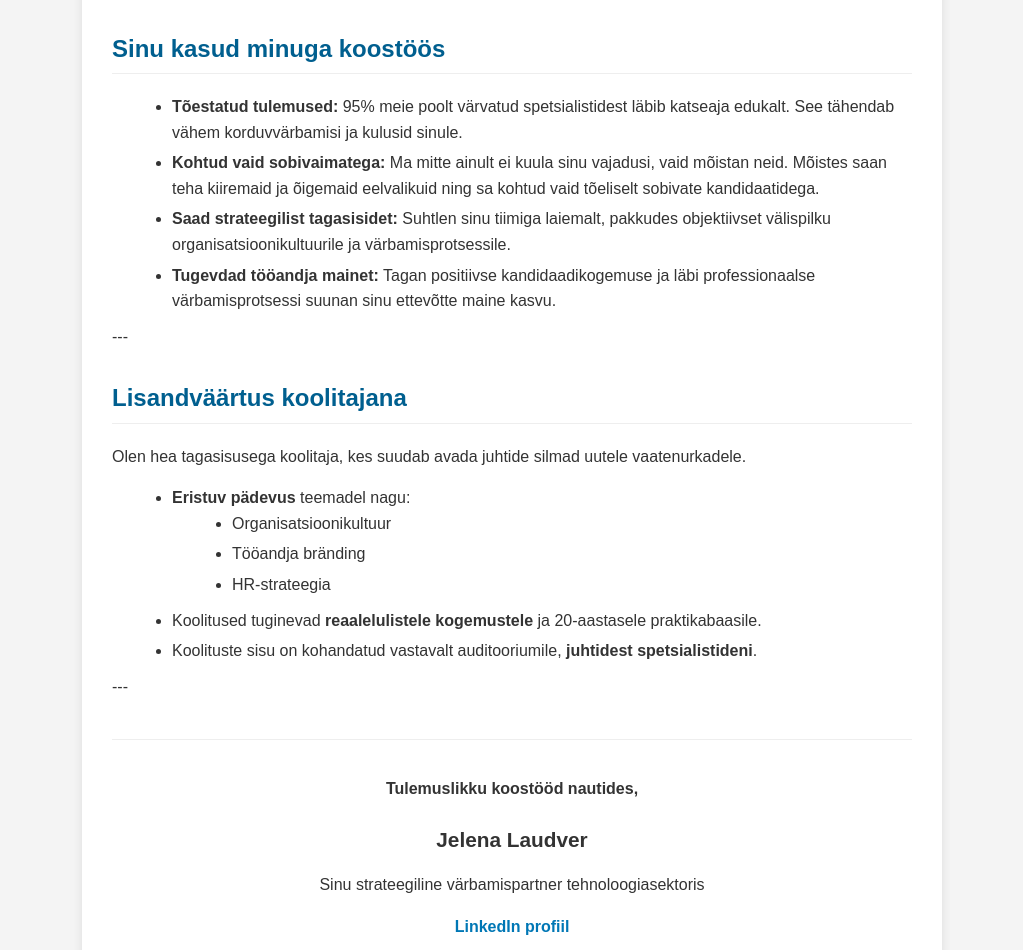
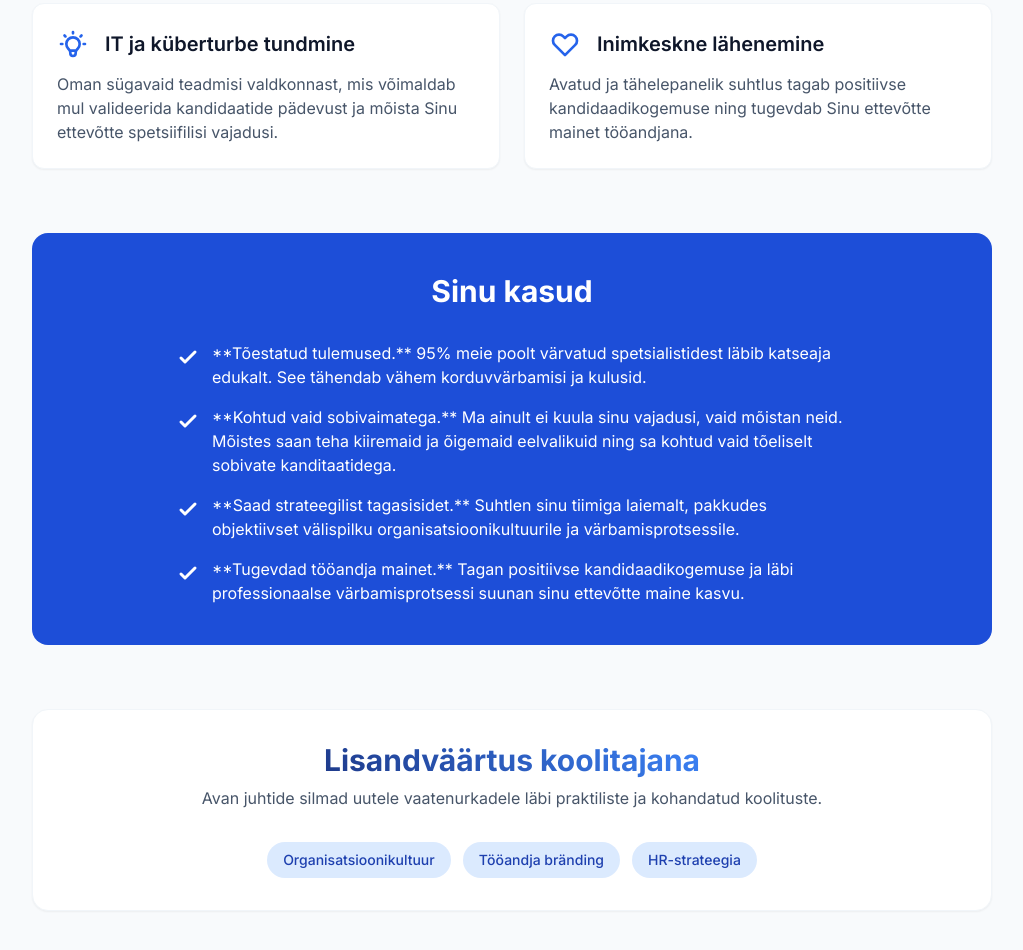
Before and after one commit to jlaudver/laudver_teenused, a plain HTML site: page index.html in a window 1280 px wide. Shown: the part 934-1884 px from the top of the page, without its empty margins (128-1151 px from the left). Drawn offline with nearby package versions, Linux system fonts and the light colour scheme.

Commit message:
Update index.html

```diff
--- a/index.html
+++ b/index.html
@@ -1,122 +1,129 @@
-
 <!DOCTYPE html>
 <html lang="et">
 <head>
     <meta charset="UTF-8">
     <meta name="viewport" content="width=device-width, initial-scale=1.0">
-    <title>Jelena Laudver - Strateegiline Värbamispartner</title>
+    <title>Jelena Laudver - Sinu strateegiline värbamispartner tehnoloogiasektoris</title>
+    <script src="https://cdn.tailwindcss.com"></script>
+    <link rel="preconnect" href="https://fonts.googleapis.com">
+    <link rel="preconnect" href="https://fonts.gstatic.com" crossorigin>
+    <link href="https://fonts.googleapis.com/css2?family=Inter:wght@400;500;600;700&display=swap" rel="stylesheet">
     <style>
         body {
-            font-family: Arial, sans-serif;
-            line-height: 1.6;
-            margin: 0;
-            padding: 20px;
-            background-color: #f4f4f4;
-            color: #333;
+            font-family: 'Inter', sans-serif;
         }
-        .container {
-            max-width: 800px;
-            margin: 20px auto;
-            background: #fff;
-            padding: 30px;
-            border-radius: 8px;
-            box-shadow: 0 0 10px rgba(0,0,0,0.1);
-        }
-        h1 {
-            color: #0077B5; /* LinkedIn sinine */
-            text-align: center;
-            margin-bottom: 20px;
-        }
-        h2 {
-            color: #005f8f;
-            border-bottom: 1px solid #eee;
-            padding-bottom: 5px;
-            margin-top: 30px;
-        }
-        p {
-            margin-bottom: 10px;
-        }
-        ul {
-            list-style-type: disc;
-            margin-left: 20px;
-            margin-bottom: 10px;
-        }
-        ul li {
-            margin-bottom: 5px;
-        }
-        .contact-info {
-            text-align: center;
-            margin-top: 40px;
-            padding-top: 20px;
-            border-top: 1px solid #eee;
-        }
-        .contact-info a {
-            color: #0077B5;
-            text-decoration: none;
-            font-weight: bold;
-        }
-        .contact-info a:hover {
-            text-decoration: underline;
-        }
-        strong {
-            font-weight: bold;
+        .gradient-text {
+            background: -webkit-linear-gradient(45deg, #1e3a8a, #3b82f6);
+            -webkit-background-clip: text;
+            -webkit-text-fill-color: transparent;
         }
     </style>
 </head>
-<body>
-    <div class="container">
-        <h1>Kasvata oma meeskonda õigete inimestega!</h1>
-        <p style="text-align: center; font-size: 1.2em; color: #555;"><strong>Jelena Laudver – Sinu strateegiline värbamispartner tehnoloogiasektoris</strong></p>
+<body class="bg-slate-50 text-slate-800">
 
-        <p>Soovid oma meeskonda kasvatada õigete inimestega? Ma ei ole pelgalt värbaja, vaid <strong>strateegiline partner</strong>, kes mõistab tehnoloogia, IT ja küberturbe sektorite ärilisi eesmärke ja meeskondade dünaamikaid. Ma teen endale süvitsi selgeks ja mõistan iga kliendi äri ja HR-strateegiaid ning tänu sellele saan pakkuda enamat kui lihtsalt kandidaatide nimekirja.</p>
-        <p>Aitan luua meeskondi, mis viivad ettevõtte eesmärkideni, sest minu lähenemine on mitmetahuline ja tulemuslikkusele orienteeritud. Olen sulle toeks kogu meeskonna kujundamise protsessis, alates vajaduste kaardistamisest kuni uue töötaja eduka sisseelamise kavani.</p>
+    <div class="max-w-5xl mx-auto p-4 sm:p-8">
 
-        ---
+        <header class="text-center mb-12">
+            <h1 class="text-4xl md:text-5xl font-bold text-slate-900 mb-4">Soovid oma meeskonda kasvatada õigete inimestega?</h1>
+            <p class="text-lg text-slate-600">Jelena Laudver | Sinu strateegiline värbamispartner tehnoloogiasektoris</p>
+        </header>
 
-        <h2>20 aastat jagatavat kogemust</h2>
-        <p>Minu lähenemine põhineb aastatepikkusel kogemusel ja süvitsi mineval arusaamal personalivaldkonnast:</p>
-        <ul>
-            <li><strong>Alati strateegiline vaade:</strong> Teen tihedat koostööd erinevate tasemete juhtidega, et mõista ettevõtte strateegiat ja leida kandidaate, kes panustavad pikaajaliselt ettevõtte edusse. Julgen vajadusel küsida ebamugavaid küsimusi.</li>
-            <li><strong>Kvaliteet enne kvantiteeti:</strong> Tänu oma pikaajalisele HR-juhi ja ärilisele kogemusele suudan kiiresti kaardistada, millist inimest organisatsioon tegelikult vajab nii oskuste kui ka kultuurilise sobivuse poolest. Viimast kiputakse tihti alahindama.</li>
-            <li><strong>IT- ja küberturbe valdkonna tundmine:</strong> Oman sügavaid teadmisi IT- ja küberturbe valdkonnast, mis võimaldab mul paremini mõista tehnoloogiaettevõtete spetsiifilisi vajadusi ja leida sobivaimad kandidaadid. Oskan kandidaatide pädevust valideerida.</li>
-            <li><strong>Inimkeskne lähenemine:</strong> Kandidaadid hindavad minu avatud suhtlusstiili ja tähelepanelikkust, mis tagab positiivse kandidaadikogemuse ja aitab kaasa sinu ettevõtte hea maine kujundamisele tööandjana.</li>
-        </ul>
+        <main>
+            <section class="mb-16">
+                <div class="flex flex-col md:flex-row items-center gap-8 md:gap-12 bg-white p-8 rounded-2xl shadow-sm">
+                    <div class="md:w-2/3">
+                        <h2 class="text-2xl font-bold text-blue-800 mb-4">Ma ei ole pelgalt värbaja, vaid Sinu strateegiline partner.</h2>
+                        <p class="text-slate-600 leading-relaxed">
+                            Mõistan tehnoloogia, IT ja küberturbe sektorite ärilisi eesmärke ja meeskondade dünaamikaid. Süvenen iga kliendi ärisse ja HR-strateegiasse, et pakkuda enamat kui lihtsalt kandidaatide nimekirja. Aitan luua meeskondi, mis viivad ettevõtte eesmärkideni, olles Sulle toeks kogu protsessi vältel – alates vajaduste kaardistamisest kuni uue töötaja eduka sisseelamiseni.
+                        </p>
+                    </div>
+                    <div class="md:w-1/3 flex-shrink-0">
+                        <img src="https://media.licdn.com/dms/image/v2/D4D03AQFDzVaoH3R26A/profile-displayphoto-shrink_800_800/profile-displayphoto-shrink_800_800/0/1721315539433?e=1757548800&v=beta&t=AbuAxRiR0F4D8ilWVLImMyc3Kem-kRQEvT7wbHt0D1I" alt="Jelena Laudver portreefoto" class="rounded-full aspect-square object-cover shadow-lg mx-auto">
+                    </div>
+                </div>
+            </section>
 
-        ---
+            <section class="mb-16">
+                <h2 class="text-3xl font-bold text-center mb-10"><span class="gradient-text">20 aastat jagatavat kogemust</span></h2>
+                <div class="grid grid-cols-1 md:grid-cols-2 gap-6">
+                    <div class="bg-white p-6 rounded-xl shadow-sm border border-slate-100">
+                        <div class="flex items-center gap-4 mb-3">
+                            <svg xmlns="http://www.w3.org/2000/svg" class="h-8 w-8 text-blue-600" fill="none" viewBox="0 0 24 24" stroke="currentColor" stroke-width="2"><path stroke-linecap="round" stroke-linejoin="round" d="M13 10V3L4 14h7v7l9-11h-7z" /></svg>
+                            <h3 class="text-xl font-semibold text-slate-900">Strateegiline vaade</h3>
+                        </div>
+                        <p class="text-slate-600">Teen tihedat koostööd juhtidega, et mõista ettevõtte pikaajalisi eesmärke ja leida kandidaate, kes panustavad Sinu edusse aastateks. Julgen vajadusel küsida ka ebamugavaid küsimusi.</p>
+                    </div>
+                    <div class="bg-white p-6 rounded-xl shadow-sm border border-slate-100">
+                        <div class="flex items-center gap-4 mb-3">
+                           <svg xmlns="http://www.w3.org/2000/svg" class="h-8 w-8 text-blue-600" fill="none" viewBox="0 0 24 24" stroke="currentColor" stroke-width="2"><path stroke-linecap="round" stroke-linejoin="round" d="M9 12l2 2 4-4m6 2a9 9 0 11-18 0 9 9 0 0118 0z" /></svg>
+                            <h3 class="text-xl font-semibold text-slate-900">Kvaliteet enne kvantiteeti</h3>
+                        </div>
+                        <p class="text-slate-600">Tänu pikaajalisele HR-juhi kogemusele kaardistan kiirelt, keda Sinu organisatsioon päriselt vajab – nii oskuste kui ka kultuurilise sobivuse poolest. Viimast kiputake tihti alahindama.</p>
+                    </div>
+                    <div class="bg-white p-6 rounded-xl shadow-sm border border-slate-100">
+                            <div class="flex items-center gap-4 mb-3">
+                                <svg xmlns="http://www.w3.org/2000/svg" class="h-8 w-8 text-blue-600" fill="none" viewBox="0 0 24 24" stroke="currentColor" stroke-width="2"><path stroke-linecap="round" stroke-linejoin="round" d="M9.663 17h4.673M12 3v1m6.364 1.636l-.707.707M21 12h-1M4 12H3m3.343-5.657l-.707-.707m2.828 9.9a5 5 0 117.072 0l-.548.547A3.374 3.374 0 0014 18.469V19a2 2 0 11-4 0v-.531c0-.895-.356-1.754-.988-2.386l-.548-.547z" /></svg>
+                                <h3 class="text-xl font-semibold text-slate-900">IT ja küberturbe tundmine</h3>
+                            </div>
+                        <p class="text-slate-600">Oman sügavaid teadmisi valdkonnast, mis võimaldab mul valideerida kandidaatide pädevust ja mõista Sinu ettevõtte spetsiifilisi vajadusi.</p>
+                    </div>
+                    <div class="bg-white p-6 rounded-xl shadow-sm border border-slate-100">
+                        <div class="flex items-center gap-4 mb-3">
+                            <svg xmlns="http://www.w3.org/2000/svg" class="h-8 w-8 text-blue-600" fill="none" viewBox="0 0 24 24" stroke="currentColor" stroke-width="2"><path stroke-linecap="round" stroke-linejoin="round" d="M4.318 6.318a4.5 4.5 0 000 6.364L12 20.364l7.682-7.682a4.5 4.5 0 00-6.364-6.364L12 7.636l-1.318-1.318a4.5 4.5 0 00-6.364 0z" /></svg>
+                            <h3 class="text-xl font-semibold text-slate-900">Inimkeskne lähenemine</h3>
+                        </div>
+                        <p class="text-slate-600">Avatud ja tähelepanelik suhtlus tagab positiivse kandidaadikogemuse ning tugevdab Sinu ettevõtte mainet tööandjana.</p>
+                    </div>
+                </div>
+            </section>
 
-        <h2>Sinu kasud minuga koostöös</h2>
-        <ul>
-            <li><strong>Tõestatud tulemused:</strong> 95% meie poolt värvatud spetsialistidest läbib katseaja edukalt. See tähendab vähem korduvvärbamisi ja kulusid sinule.</li>
-            <li><strong>Kohtud vaid sobivaimatega:</strong> Ma mitte ainult ei kuula sinu vajadusi, vaid mõistan neid. Mõistes saan teha kiiremaid ja õigemaid eelvalikuid ning sa kohtud vaid tõeliselt sobivate kandidaatidega.</li>
-            <li><strong>Saad strateegilist tagasisidet:</strong> Suhtlen sinu tiimiga laiemalt, pakkudes objektiivset välispilku organisatsioonikultuurile ja värbamisprotsessile.</li>
-            <li><strong>Tugevdad tööandja mainet:</strong> Tagan positiivse kandidaadikogemuse ja läbi professionaalse värbamisprotsessi suunan sinu ettevõtte maine kasvu.</li>
-        </ul>
+            <section class="mb-16 bg-blue-700 text-white rounded-2xl p-8 md:p-10">
+                <h2 class="text-3xl font-bold text-center mb-8">Sinu kasud</h2>
+                <ul class="space-y-4 max-w-2xl mx-auto">
+                    <li class="flex items-start gap-3">
+                        <svg xmlns="http://www.w3.org/2000/svg" class="h-6 w-6 flex-shrink-0 mt-1" fill="none" viewBox="0 0 24 24" stroke="currentColor" stroke-width="3"><path stroke-linecap="round" stroke-linejoin="round" d="M5 13l4 4L19 7" /></svg>
+                        <span>**Tõestatud tulemused.** 95% meie poolt värvatud spetsialistidest läbib katseaja edukalt. See tähendab vähem korduvvärbamisi ja kulusid.</span>
+                    </li>
+                    <li class="flex items-start gap-3">
+                        <svg xmlns="http://www.w3.org/2000/svg" class="h-6 w-6 flex-shrink-0 mt-1" fill="none" viewBox="0 0 24 24" stroke="currentColor" stroke-width="3"><path stroke-linecap="round" stroke-linejoin="round" d="M5 13l4 4L19 7" /></svg>
+                        <span>**Kohtud vaid sobivaimatega.** Ma ainult ei kuula sinu vajadusi, vaid mõistan neid. Mõistes saan teha kiiremaid ja õigemaid eelvalikuid ning sa kohtud vaid tõeliselt sobivate kanditaatidega.</span>
+                    </li>
+                    <li class="flex items-start gap-3">
+                        <svg xmlns="http://www.w3.org/2000/svg" class="h-6 w-6 flex-shrink-0 mt-1" fill="none" viewBox="0 0 24 24" stroke="currentColor" stroke-width="3"><path stroke-linecap="round" stroke-linejoin="round" d="M5 13l4 4L19 7" /></svg>
+                        <span>**Saad strateegilist tagasisidet.** Suhtlen sinu tiimiga laiemalt, pakkudes objektiivset välispilku organisatsioonikultuurile ja värbamisprotsessile.</span>
+                    </li>
+                    <li class="flex items-start gap-3">
+                        <svg xmlns="http://www.w3.org/2000/svg" class="h-6 w-6 flex-shrink-0 mt-1" fill="none" viewBox="0 0 24 24" stroke="currentColor" stroke-width="3"><path stroke-linecap="round" stroke-linejoin="round" d="M5 13l4 4L19 7" /></svg>
+                        <span>**Tugevdad tööandja mainet.** Tagan positiivse kandidaadikogemuse ja läbi professionaalse värbamisprotsessi suunan sinu ettevõtte maine kasvu.</span>
+                    </li>
+                </ul>
+            </section>
 
-        ---
+            <section class="mb-12">
+                   <div class="bg-white p-8 rounded-2xl shadow-sm border border-slate-100">
+                    <h2 class="text-3xl font-bold text-center mb-2"><span class="gradient-text">Lisandväärtus koolitajana</span></h2>
+                    <p class="text-center text-slate-600 mb-8">Avan juhtide silmad uutele vaatenurkadele läbi praktiliste ja kohandatud koolituste.</p>
+                    <div class="flex flex-wrap justify-center gap-3 text-center">
+                        <span class="bg-blue-100 text-blue-800 text-sm font-medium px-4 py-2 rounded-full">Organisatsioonikultuur</span>
+                        <span class="bg-blue-100 text-blue-800 text-sm font-medium px-4 py-2 rounded-full">Tööandja bränding</span>
+                        <span class="bg-blue-100 text-blue-800 text-sm font-medium px-4 py-2 rounded-full">HR-strateegia</span>
+                    </div>
+                </div>
+            </section>
 
-        <h2>Lisandväärtus koolitajana</h2>
-        <p>Olen hea tagasisusega koolitaja, kes suudab avada juhtide silmad uutele vaatenurkadele.</p>
-        <ul>
-            <li><strong>Eristuv pädevus</strong> teemadel nagu:
-                <ul>
-                    <li>Organisatsioonikultuur</li>
-                    <li>Tööandja bränding</li>
-                    <li>HR-strateegia</li>
-                </ul>
-            </li>
-            <li>Koolitused tuginevad <strong>reaalelulistele kogemustele</strong> ja 20-aastasele praktikabaasile.</li>
-            <li>Koolituste sisu on kohandatud vastavalt auditooriumile, <strong>juhtidest spetsialistideni</strong>.</li>
-        </ul>
+        </main>
 
-        ---
+        <footer class="text-center border-t border-slate-200 pt-8 mt-12">
+            <h3 class="text-2xl font-semibold text-slate-900 mb-2">Alustame tulemuslikku koostööd!</h3>
+            <p class="text-slate-600 mb-4">Võta ühendust ja leiame Sinu meeskonda parimad tegijad.</p>
+            <a href="https://www.linkedin.com/in/jlaudver/" target="_blank" rel="noopener noreferrer"
+               class="inline-block bg-blue-600 text-white font-bold py-3 px-6 rounded-lg hover:bg-blue-700 transition-colors mb-4">
+                Ühendu LinkedInis
+            </a>
+            <p class="text-slate-600">Telefon: <a href="tel:+37258109943" class="text-blue-600 hover:underline">+372 5810 9943</a></p>
+        </footer>
 
-        <div class="contact-info">
-            <p><strong>Tulemuslikku koostööd nautides,</strong></p>
-            <p style="font-size: 1.3em;"><strong>Jelena Laudver</strong></p>
-            <p>Sinu strateegiline värbamispartner tehnoloogiasektoris</p>
-            <p><a href="https://www.linkedin.com/in/jelenalaudver" target="_blank">LinkedIn profiil</a></p>
-            <p>+372 5810 9943</p>
-        </div>
     </div>
+
 </body>
 </html>
```
